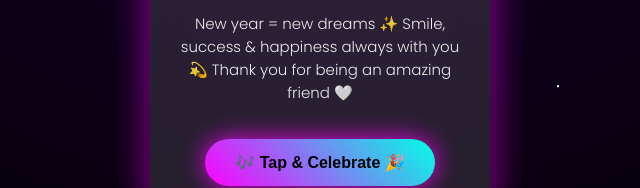
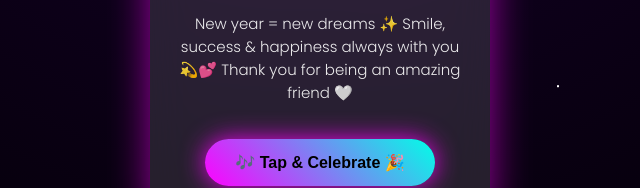
Before and after one commit to rikipatel4803-sys/-friends-index.html, a plain HTML site: page index.html in a window 1280 px wide. Shown: the part 477-665 px from the top of the page, 320-960 px from the left. Drawn offline with Linux system fonts and the light colour scheme.

Commit message:
Update index.html

```diff
--- a/index.html
+++ b/index.html
@@ -110,7 +110,7 @@ button{
   <div class="heart">❤️</div>
   <p>
     New year = new dreams ✨
-    Smile, success & happiness always with you 💫
+    Smile, success & happiness always with you 💫💕
     Thank you for being an amazing friend 🤍
   </p>
 
```
